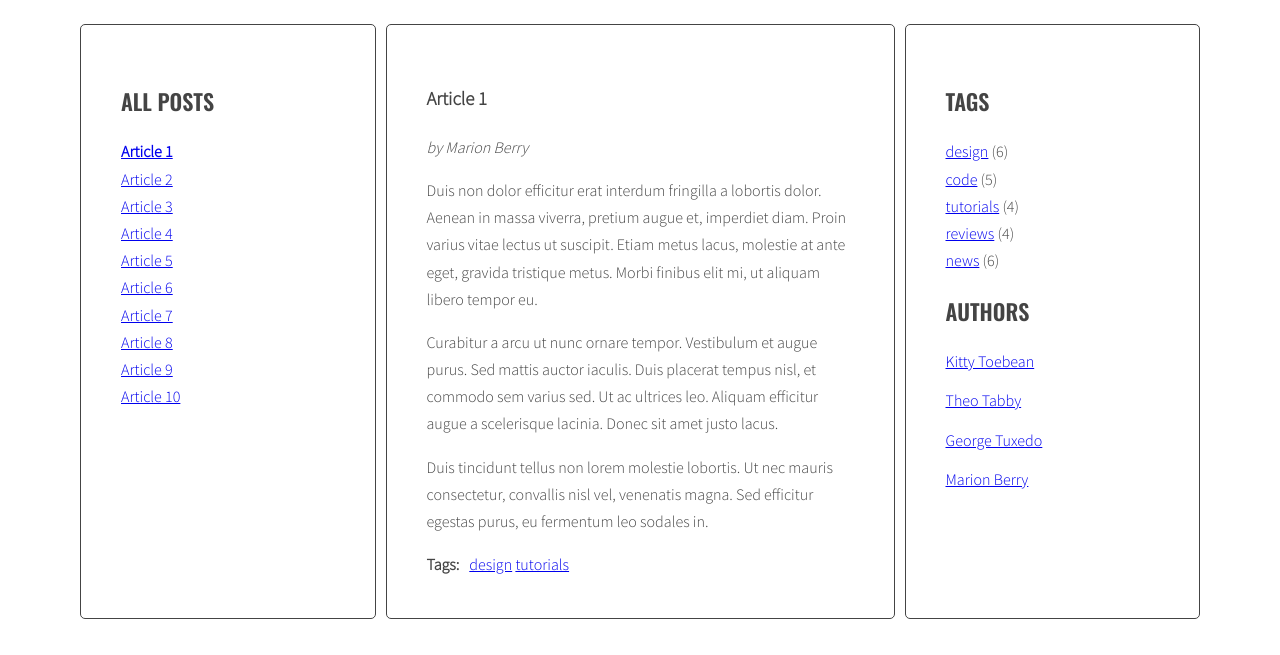
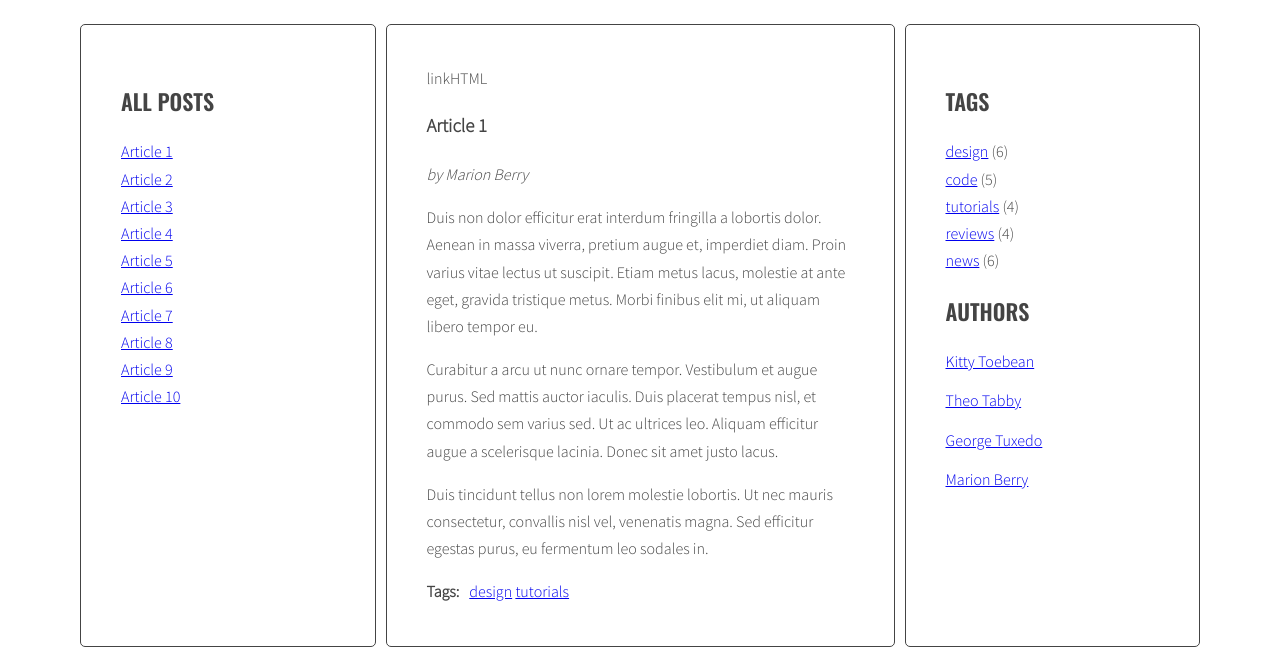
Before and after one commit to radex171/javaScript-blog, a website: page index.html in a window 1280 px wide. Shown: the part 255-910 px from the top of the page. Before the commit the page ends 882 px from the top, so only its background shows below. Drawn offline with nearby package versions, Linux system fonts and the light colour scheme.

Commit message:
create menu post in srcipt.js

```diff
--- a/index.html
+++ b/index.html
@@ -16,16 +16,7 @@
               <h2 class="section-title">All posts</h2>
               <ul class="list titles">
 
-                <li><a href="#article-1" class="active"><span>Article 1</span></a></li>
-                <li><a href="#article-2"><span>Article 2</span></a></li>
-                <li><a href="#article-3"><span>Article 3</span></a></li>
-                <li><a href="#article-4"><span>Article 4</span></a></li>
-                <li><a href="#article-5"><span>Article 5</span></a></li>
-                <li><a href="#article-6"><span>Article 6</span></a></li>
-                <li><a href="#article-7"><span>Article 7</span></a></li>
-                <li><a href="#article-8"><span>Article 8</span></a></li>
-                <li><a href="#article-9"><span>Article 9</span></a></li>
-                <li><a href="#article-10"><span>Article 10</span></a></li>
+
               </ul>
             </aside>
             <section class="posts">
--- a/js/script.js
+++ b/js/script.js
@@ -1,14 +1,8 @@
-/*
-document.getElementById('test-button').addEventListener ('click', function(){
-    const links = document.querySelectorAll ('.titles a');
-    console.log('links:', links);
-  });*/
 
+{
   const titleClickHandler = function(){
     event.preventDefault();
     const clickedElement = this;
-
-
 
   /*[done] remove class 'active' from all article links  */
 
@@ -21,7 +15,6 @@ for(let activeLink of activeLinks){
   /* [in progress] add class 'active' to the clicked link */
 
   clickedElement.classList.add('active');
-
 
   /* [done] remove class 'active' from all articles */
 
@@ -41,11 +34,51 @@ for(let activeLink of activeLinks){
   /* add class 'active' to the correct article */
 
   targetArticle.classList.add('active');
-  console.log('Link was clicked!','event:', targetArticle ) ;
+}
 
+//-----------------------------------------------------
+
+const optArticleSelector = '.post',
+  optTitleSelector = '.post-title',
+  optTitleListSelector = '.titles';
+
+function generateTitleLinks(){
+
+  /* remove contents of titleList */
+  let titleList = document.querySelector (optTitleListSelector);
+  titleList.innerHTML = '';
+
+
+  /* for each article */
+  let html = '';
+  const articles = document.querySelectorAll(optArticleSelector);
+  for (let article of articles){
+
+    /* get the article id */
+    const articleId = article.getAttribute('id');
+
+    /* find the title element */
+    ElementArticleTitle = article.querySelector(optTitleSelector);
+
+    /* get the title from the title element */
+    const articleTitle = article.querySelector(optTitleSelector).innerHTML;
+
+    /* create HTML of the link */
+    const linkHTML = '<li><a href="#' + articleId + '"><span>' + articleTitle + '</span></a></li>';
+
+    /* insert link into titleList */
+    article.insertAdjacentHTML ('afterbegin', 'linkHTML');
+
+    /* insert link into html variable */
+    html = html + linkHTML;
   }
+  titleList.innerHTML = html;
+}
+
+generateTitleLinks();
 const links = document.querySelectorAll('.titles a');
 
 for(let link of links){
   link.addEventListener('click', titleClickHandler);
   }
+}
```
Lines whose indentation alone changed are shown as unchanged.
